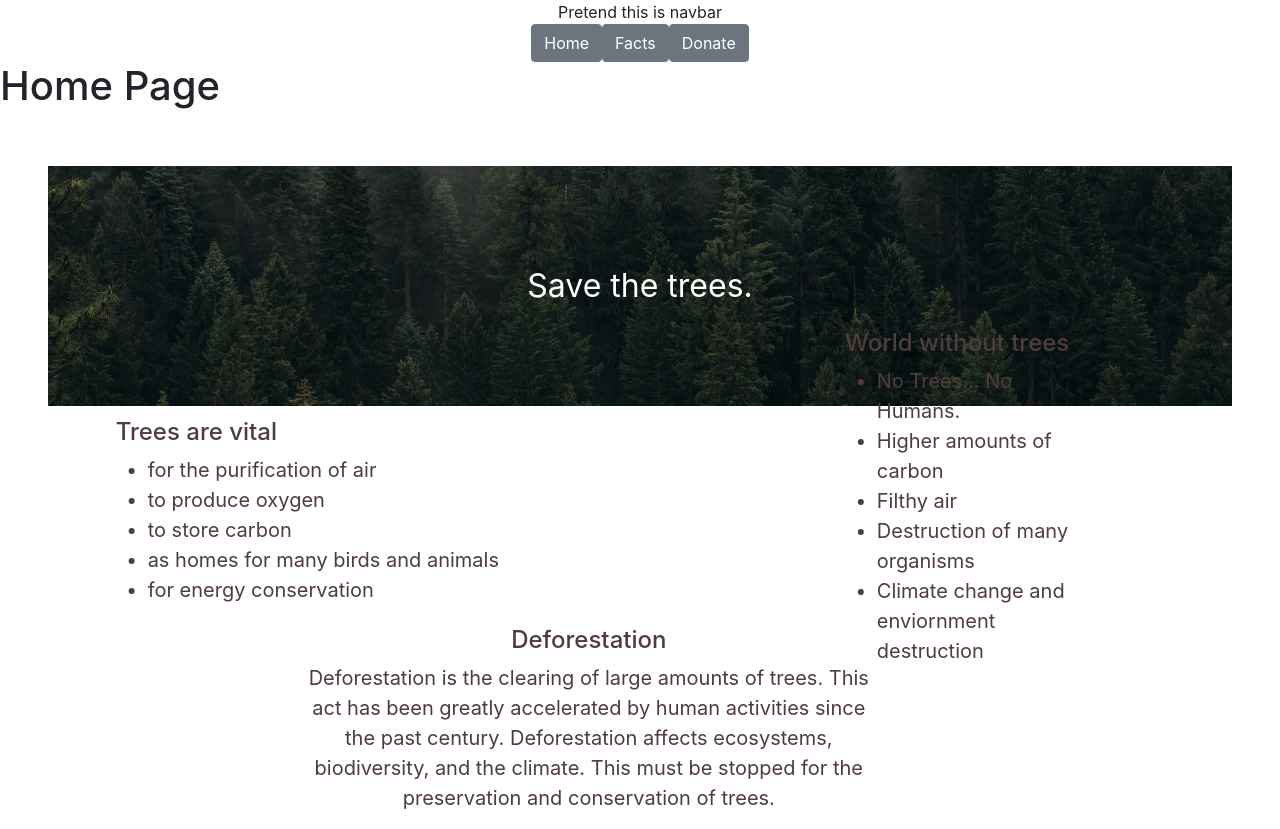
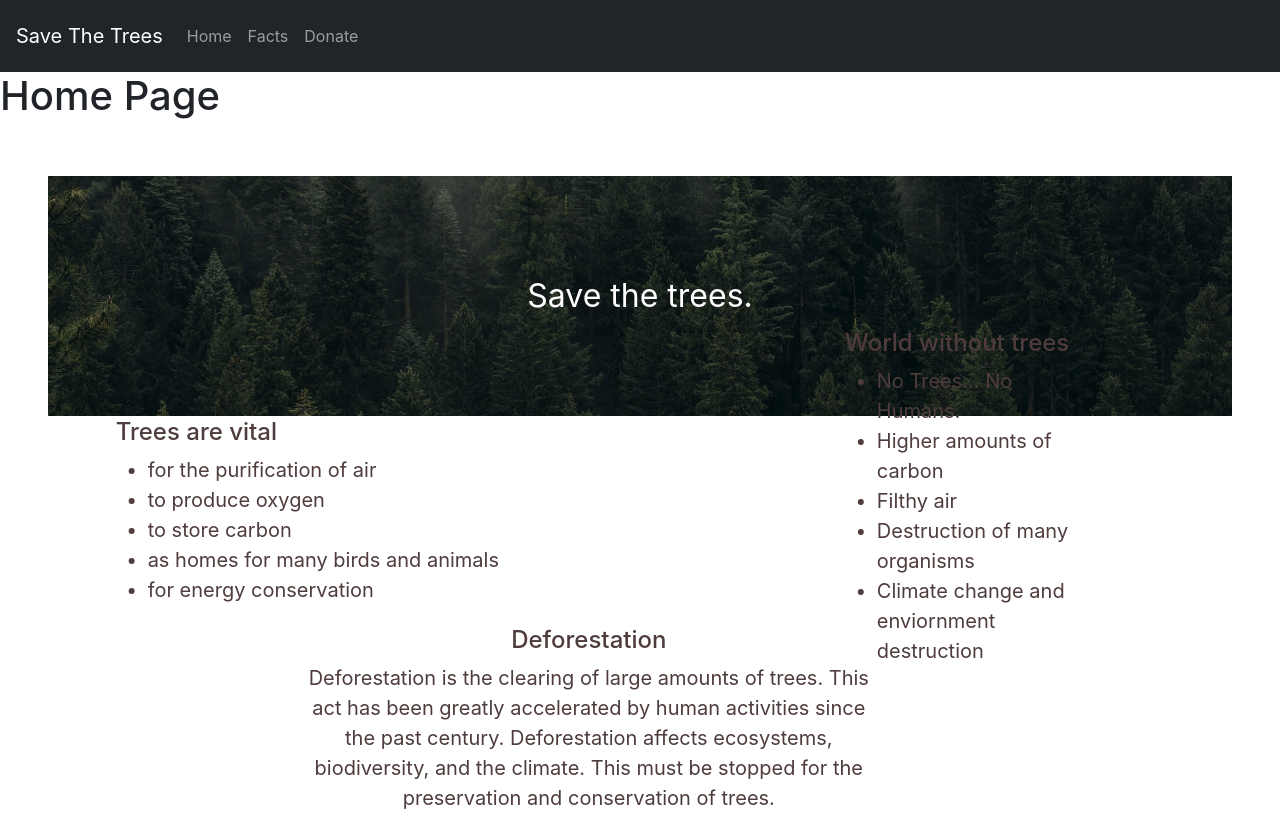
Before and after one commit to Web-Dev-Speedrunners/git-gud, a React (Create React App) app: page / in a window 1280 px wide. Built offline with nearby package versions, Linux system fonts and the light colour scheme.

Commit message:
feat: responsive navbar with default background color (#23)

```diff
--- a/src/components/navbar/index.jsx
+++ b/src/components/navbar/index.jsx
@@ -1,16 +1,47 @@
-import React from 'react'
-import { Link } from 'react-router-dom'
-import { Button } from 'reactstrap'
+import React, { useState } from "react";
+import { Link } from "react-router-dom";
 
-const Navbar = () => (
-  <div className="text-center">
-    <div>
-      Pretend this is navbar
-    </div>
-    <Link to="/"><Button>Home</Button></Link>
-    <Link to="/facts"><Button>Facts</Button></Link>
-    <Link to="/donate"><Button>Donate</Button></Link>
-  </div>
-)
+import {
+  Collapse,
+  Navbar,
+  NavbarToggler,
+  NavbarBrand,
+  Nav,
+  NavItem,
+} from "reactstrap";
 
-export default Navbar
+const links = [
+  { href: "/", text: "Home" },
+  { href: "/facts", text: "Facts" },
+  { href: "/donate", text: "Donate" },
+]
+
+const CreateNavItem = ({ href, text }) => (
+  <NavItem>
+    <Link to={href} className="nav-link">
+      {text}{" "}
+    </Link>
+  </NavItem>
+);
+
+const NavBar = () => {
+  const [collapsed, setCollapsed] = useState(false);
+
+  return (
+    <>
+      <Navbar color="dark" className="p-3" dark expand="md">
+        <NavbarBrand href="/">Save The Trees</NavbarBrand>
+        <NavbarToggler onClick={() => setCollapsed(!collapsed)} />
+        <Collapse isOpen={collapsed} navbar>
+          <Nav navbar>
+            {links.map((item, i) => (
+              <CreateNavItem {...item} key={i} />
+            ))}
+          </Nav>
+        </Collapse>
+      </Navbar>
+    </>
+  );
+};
+
+export default NavBar
```
